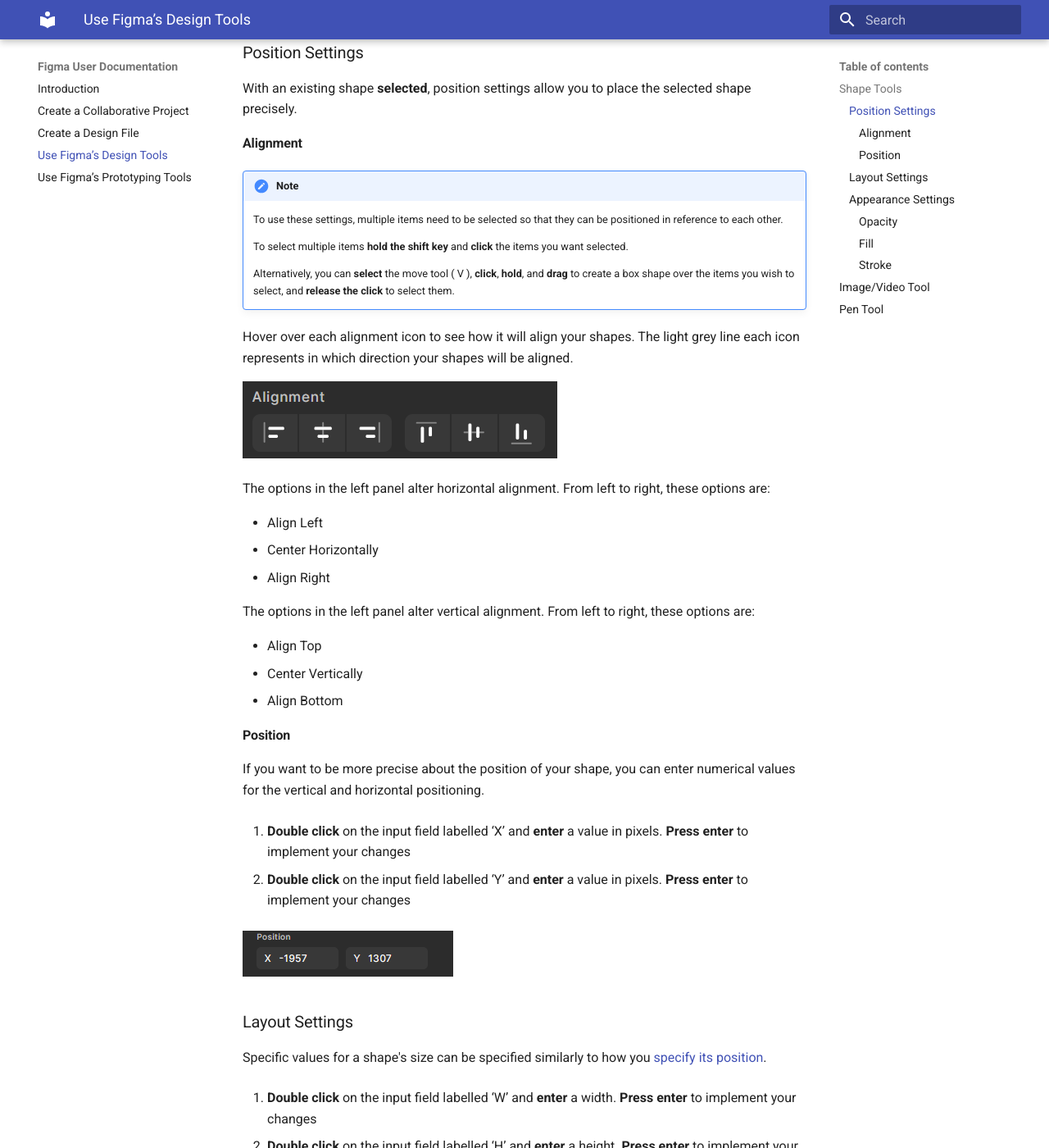
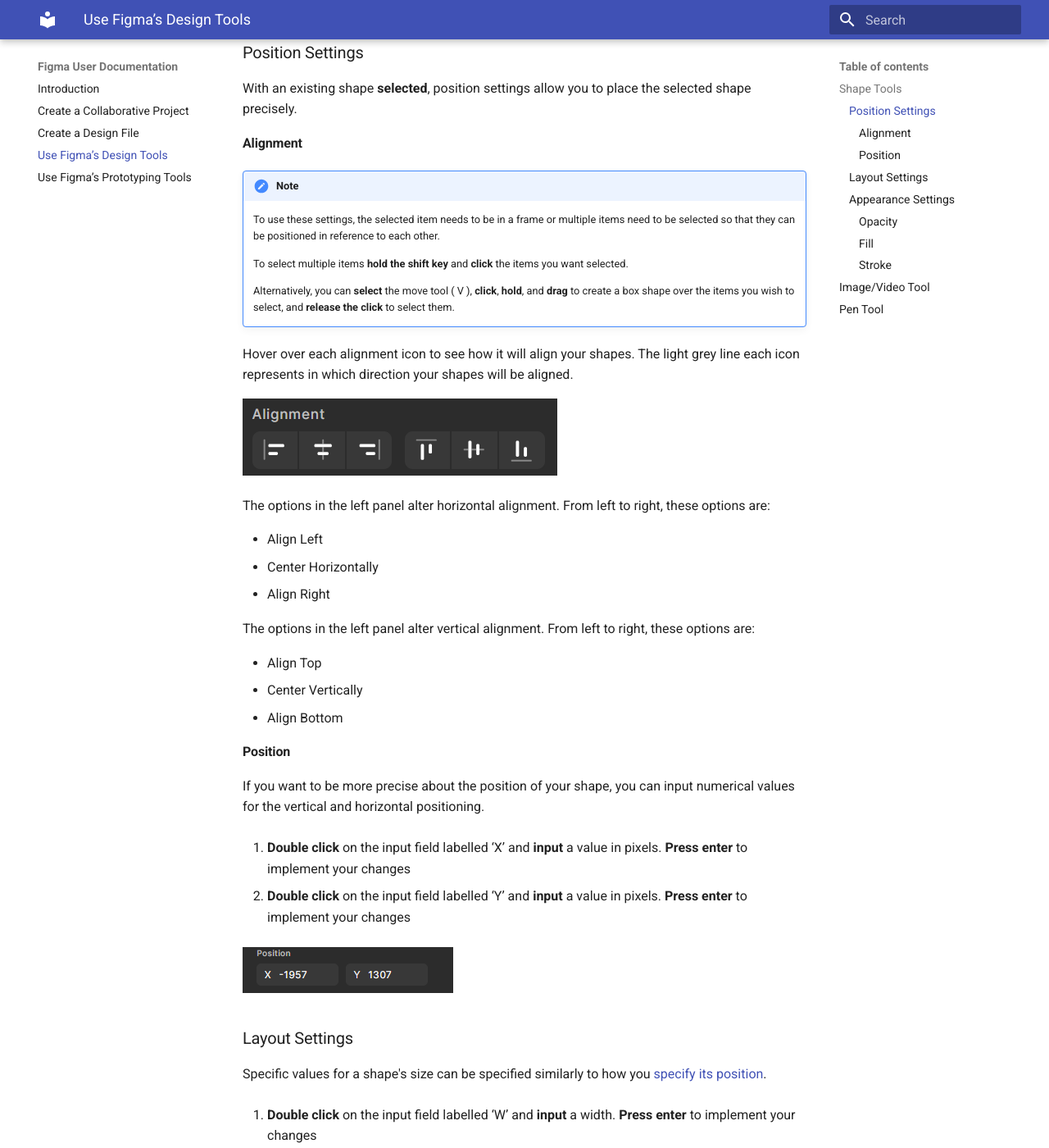
Before and after one commit to avkuda48/figmaUserDocs_avaAnna, an MkDocs documentation site: the page built from docs/task3.md, in a window 1280 px wide and 1400 px high, scrolled down 1367 px. Shown: the whole window at 82% size. Built offline with MkDocs 1.6.1 and Material for MkDocs 9.7.7, drawn with Linux system fonts in a browser that asks for light colours; some of the changed text lies outside the part shown.

Commit message:
Spelling fixes, better wording choices

```diff
--- a/docs/task3.md
+++ b/docs/task3.md
@@ -32,7 +32,7 @@
 
 !!! note
 
-    To use these settings, multiple items need to be selected so that they can be positioned in reference to each other.
+    To use these settings, the selected item needs to be in a frame or multiple items need to be selected so that they can be positioned in reference to each other.
 
     To select multiple items **hold the shift key** and **click** the items you want selected.
 
@@ -56,11 +56,11 @@
 
 #### Position
 
-If you want to be more precise about the position of your shape, you can enter numerical values for the vertical and horizontal positioning.
+If you want to be more precise about the position of your shape, you can input numerical values for the vertical and horizontal positioning.
 
-1. **Double click** on the input field labelled ‘X’ and **enter** a value in pixels. **Press enter** to implement your changes
+1. **Double click** on the input field labelled ‘X’ and **input** a value in pixels. **Press enter** to implement your changes
 
-2. **Double click** on the input field labelled ‘Y’ and **enter** a value in pixels. **Press enter** to implement your changes
+2. **Double click** on the input field labelled ‘Y’ and **input** a value in pixels. **Press enter** to implement your changes
 
 ![Input fields for vertical and horizontal position](imgs/task3-position.png)
 
@@ -68,9 +68,9 @@
 
 Specific values for a shape's size can be specified similarly to how you [specify its position](#position).
 
-1. **Double click** on the input field labelled ‘W’ and **enter** a width. **Press enter** to implement your changes
+1. **Double click** on the input field labelled ‘W’ and **input** a width. **Press enter** to implement your changes
 
-2. **Double click** on the input field labelled ‘H’ and **enter** a height. **Press enter** to implement your changes
+2. **Double click** on the input field labelled ‘H’ and **input** a height. **Press enter** to implement your changes
 
 ![Input fields for a shape's height and width](imgs/task3-4-layout.png)
 
@@ -88,7 +88,7 @@
 
 1. **Double click** on the opacity input field under ‘appearance’
 
-2. **Enter** a percent from 1 - 100, 1 being the least visible and 100 being fully visible. **Press enter** to save your changes.
+2. **Input** a percent from 1 - 100, 1 being the least visible and 100 being fully visible. **Press enter** to save your changes.
 
 ![Input field for shape opacity](imgs/task3-7-opacity.png)
 
@@ -98,7 +98,7 @@
 
 1. Navigate to the fill section of the appearance settings.
 
-    If you have a hex code **double click** the field where the current hex code is, **enter** your hex code, and **press enter** to save your changes.
+    If you have a hex code **double click** the field where the current hex code is, **input** your hex code, and **press enter** to save your changes.
 
     Otherwise, **click** on the coloured square next to the hex code.
 
@@ -126,7 +126,7 @@
 
     ![Stroke setting found in right-hand panel](imgs/task3-11-strokePlus.png)
 
-2. Change it’s width by **clicking** on the weight input field and **entering** in a numerical value.
+2. Change it’s width by **clicking** on the weight input field and **inputting** in a numerical value.
 
 !!! note
 
```
Also changed, not shown: docs/task2.md (+4 -4 lines), docs/task4.md (+3 -3 lines).
